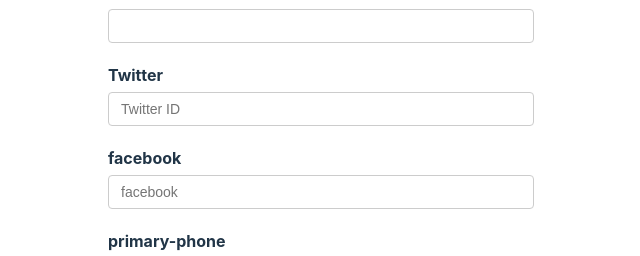
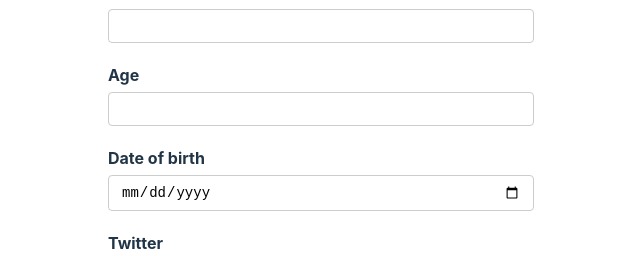
Before and after one commit to sathyalog/react-hook-form-demo, a React (Vite) app: page / in a window 1280 px wide. Shown: the part 343-599 px from the top of the page, without its empty margins (319-959 px from the left). Built offline with nearby package versions, Linux system fonts and the light colour scheme; no server answers.

Commit message:
type number and date added

```diff
--- a/src/components/YoutubeForm.tsx
+++ b/src/components/YoutubeForm.tsx
@@ -15,6 +15,8 @@
   phNumbers: {
     number: string;
   };
+  age: number;
+  dob: Date;
 };
 function YoutubeForm() {
   const form = useForm<FormValues>({
@@ -43,6 +45,8 @@
             number: "",
           },
         ],
+        age: 0,
+        dob: new Date(),
       };
     },
   });
@@ -114,6 +118,36 @@
             })}
           />
           <p className="error">{errors.channel?.message}</p>
+        </div>
+        <div className="form-control">
+          <label htmlFor="channel">Age</label>
+          <input
+            type="number"
+            id="age"
+            {...register("age", {
+              valueAsNumber: true,
+              required: {
+                value: true,
+                message: "Age is required",
+              },
+            })}
+          />
+          <p className="error">{errors.age?.message}</p>
+        </div>
+        <div className="form-control">
+          <label htmlFor="channel">Date of birth</label>
+          <input
+            type="date"
+            id="dob"
+            {...register("dob", {
+              valueAsDate: true,
+              required: {
+                value: true,
+                message: "Date of birth is required",
+              },
+            })}
+          />
+          <p className="error">{errors.dob?.message}</p>
         </div>
         <div className="form-control">
           <label htmlFor="twitter">Twitter</label>
```
